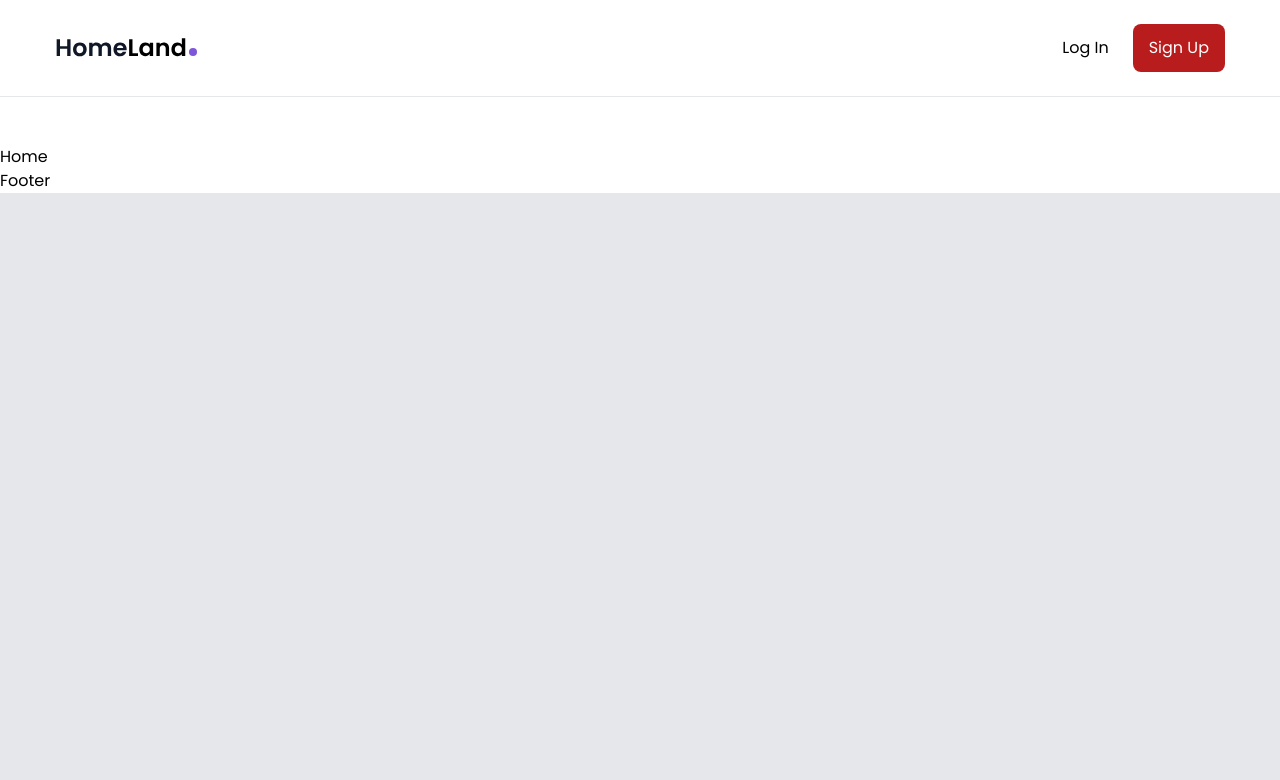
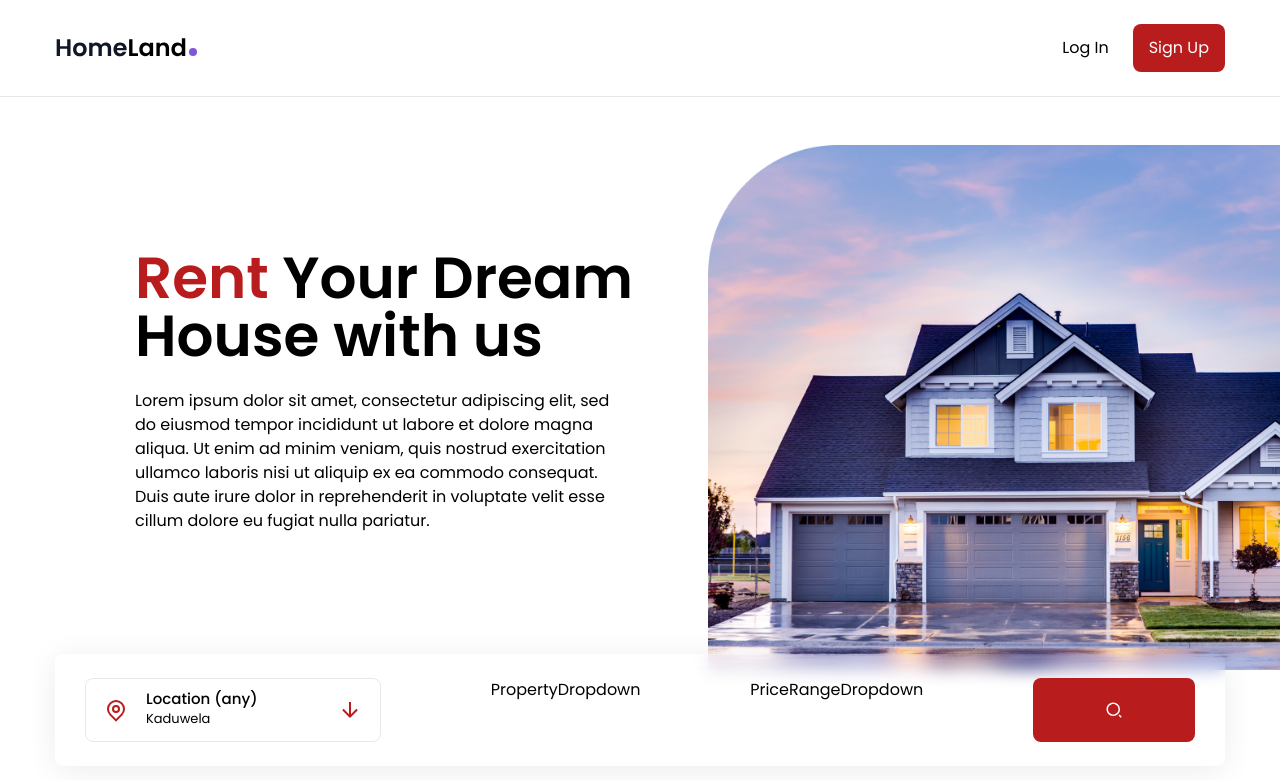
Before and after one commit to nevinduheshan/real-estate-ReactProject, a React (Create React App) app: page / in a window 1280 px wide. Shown: the top 780 px of the page. Built offline with nearby package versions, Linux system fonts and the light colour scheme.

Commit message:
react-first-commit

```diff
--- a/src/components/Banner.js
+++ b/src/components/Banner.js
@@ -1,7 +1,36 @@
-import React from 'react';
+import React from "react";
+
+// import image
+import Image from "../assets/img/house-banner.png";
+
+//image component
+import Search from "../components/Search";
 
 const Banner = () => {
-  return <div>Banner</div>;
+  return (
+    <section className="h-full max-h-[640px] mb-8 xl:mb-24">
+      <div className="flex flex-col lg:flex-row">
+        <div className='lg:ml-8 xl:ml-[135px] flex flex-col items-center lg:items-start text-center lg:text-left justify-center flex-1 px-4 lg:px-0'>
+          <h1 className="text-4xl lg:text-[58px] font-semibold leading-none mb-6">
+            <span className="text-red-700">Rent</span> Your Dream House with us
+          </h1>
+          <p className="max-w-[480px] mb-8">
+            Lorem ipsum dolor sit amet, consectetur adipiscing elit, sed do
+            eiusmod tempor incididunt ut labore et dolore magna aliqua. Ut enim
+            ad minim veniam, quis nostrud exercitation ullamco laboris nisi ut
+            aliquip ex ea commodo consequat. Duis aute irure dolor in
+            reprehenderit in voluptate velit esse cillum dolore eu fugiat nulla
+            pariatur.
+          </p>
+        </div>
+        {/* image */}
+        <div className="items-end justify-end flex-1 hidden lg:flex">
+          <img src={Image} alt="" />
+        </div>
+      </div>
+      <Search/>
+    </section>
+  );
 };
 
 export default Banner;
--- a/src/components/CountryDropdown.js
+++ b/src/components/CountryDropdown.js
@@ -1,7 +1,43 @@
-import React from 'react';
+import React, { useState, useEffect, useContext } from "react";
+
+// import icons
+import {
+  RiMapLine,
+  RiArrowDownLine,
+  RiArrowUpLine,
+  RiMapPinLine,
+} from "react-icons/ri";
+
+// import headless ui
+import { Menu } from "@headlessui/react";
+
+//import house context
+import { HouseContext } from "./HouseContext";
 
 const CountryDropdown = () => {
-  return <div>CountryDropdown</div>;
+  const { country, setCountry, countries } = useContext(HouseContext);
+
+  const [isOpen, setIsOpen] = useState(false);
+
+  return (
+    <Menu as="div" className="relative dropdown">
+      <Menu.Button
+        onClick={() => setIsOpen(!isOpen)}
+        className="w-full text-left dropdown-btn"
+      >
+        <RiMapPinLine className="dropdown-icon-primary" />
+        <div>
+          <div className="text-[15px] font-medium leading-tight">{country}</div>
+          <div className="text-[13px] ">Kaduwela</div>
+        </div>
+        {isOpen ? (
+          <RiArrowUpLine className="dropdown-icon-secondary" />
+        ) : (
+          <RiArrowDownLine className="dropdown-icon-secondary" />
+        )}
+      </Menu.Button>
+    </Menu>
+  );
 };
 
 export default CountryDropdown;
--- a/src/components/HouseContext.js
+++ b/src/components/HouseContext.js
@@ -1,7 +1,35 @@
-import React from 'react';
+import React, { useState, useEffect, createContext} from 'react';
 
-const HouseContext = () => {
-  return <div>HouseContext</div>;
+//import data
+import { housesData } from '../data';
+
+//create context
+export const HouseContext = createContext();
+
+const HouseContextProvider = ({ children }) => {
+  const [houses, setHouses] = useState(housesData);
+  const [country, setCountry] = useState('Location (any)');
+  const [countries, setCountries] = useState([]);
+  const [property, setProperty] = useState('Property type (any)');
+  const [properties, setProperties] = useState([]);
+  const [price, setPrice] = useState('Price range (any)');
+  const [loading, setLoading] = useState(false);
+
+
+  return <HouseContext.Provider value={{
+    country,
+    setCountry,
+    countries,
+    property,
+    setProperty,
+    properties,
+    price,
+    setPrice,
+    houses,
+    loading,
+   }}>
+    {children}
+    </HouseContext.Provider>;
 };
 
-export default HouseContext;
+export default HouseContextProvider;
--- a/src/components/Search.js
+++ b/src/components/Search.js
@@ -1,7 +1,25 @@
-import React from 'react';
+import React, { useContext } from 'react';
+
+//import components
+import CountryDropdown from './CountryDropdown';
+import PropertyDropdown from './PropertyDropdown';
+import PriceRangeDropdown from './PriceRangeDropdown';
+
+//import icons
+import { RiSearch2Line} from 'react-icons/ri';
+//import context
+import { HouseContext } from './HouseContext';
 
 const Search = () => {
-  return <div>Search</div>;
+  // const {houses} = useContext(HouseContext);
+  return <div className='px-[30px] py-6 max-w-[1170px] mx-auto flex flex-col lg:flex-row justify-between gap-4 lg:gap-x-3 relative lg:-top-4 lg:shadow-1 bg-white lg:bg-transparent lg:backdrop-blur rounded-lg'>
+    <CountryDropdown/>
+    <PropertyDropdown/>
+    <PriceRangeDropdown/>
+    <button className='w-full transition bg-red-700 hover:bg-red-800 lg:max-w-[162px] h-16 rounded-lg flex justify-center items-center text-white text-lg'>
+      <RiSearch2Line/>
+      </button>
+  </div>;
 };
 
 export default Search;
--- a/src/index.css
+++ b/src/index.css
@@ -4,7 +4,7 @@
 
 @layer base {
   body {
-    @apply font-primary bg-gray-200;
+    @apply bg-gray-200 font-primary;
   }
   .dropdown {
     @apply w-full lg:max-w-[296px] cursor-pointer;
@@ -13,10 +13,10 @@
     @apply flex h-[64px] items-center px-[18px] border rounded-lg;
   }
   .dropdown-icon-primary {
-    @apply text-2xl mr-[18px] text-violet-700;
+    @apply text-2xl mr-[18px] text-red-700;
   }
   .dropdown-icon-secondary {
-    @apply text-2xl text-violet-700 ml-auto;
+    @apply ml-auto text-2xl text-red-700;
   }
   .dropdown-menu {
     @apply px-6 py-8 text-[15px] space-y-6 shadow-md bg-white absolute w-full z-10 list-none rounded-b-lg;
--- a/src/index.js
+++ b/src/index.js
@@ -5,12 +5,16 @@ import App from './App';
 
 // import router
 import {BrowserRouter as Router} from 'react-router-dom';
+//import house context provider
+import HouseContextProvider from './components/HouseContext';
 
 const root = ReactDOM.createRoot(document.getElementById('root'));
 root.render(
+  <HouseContextProvider>
   <Router>
   <React.StrictMode>
     <App />
   </React.StrictMode>
   </Router>
+  </HouseContextProvider>
 );
--- a/src/pages/Home.js
+++ b/src/pages/Home.js
@@ -1,7 +1,12 @@
 import React from 'react';
 
+// import compornents
+import Banner from '../components/Banner';
+
 const Home = () => {
-  return <div>Home</div>;
+  return <div className='min-h-[1800px]'>
+    <Banner/>
+    </div>;
 };
 
 export default Home;
```
